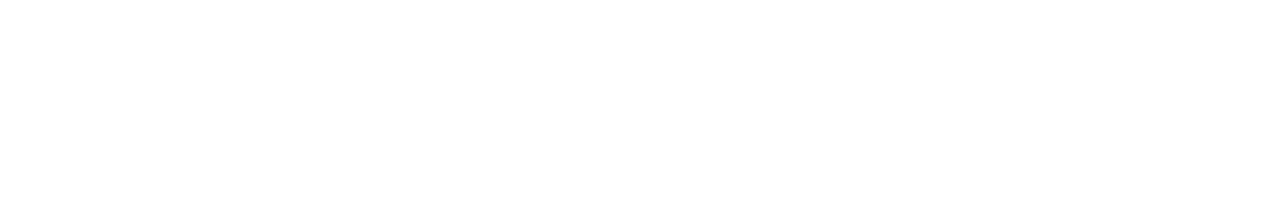
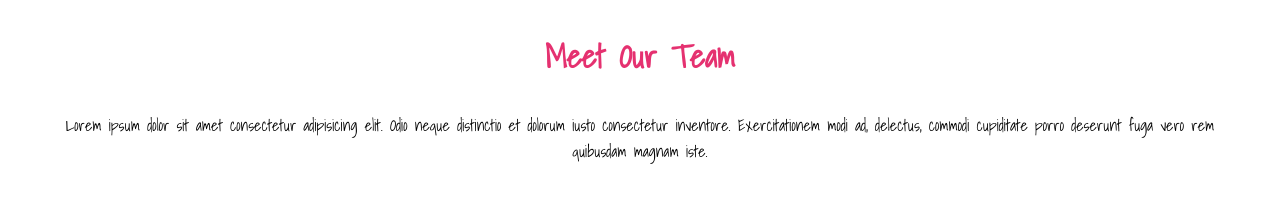
Before and after one commit to AlessandroRamoni/html-css-float-cards, a plain HTML site: page css/index.html in a window 1280 px wide. Drawn offline with Linux system fonts and the light colour scheme.

Commit message:
create header and article

```diff
--- a/css/index.html
+++ b/css/index.html
@@ -5,12 +5,23 @@
     <meta charset="UTF-8">
     <meta http-equiv="X-UA-Compatible" content="IE=edge">
     <meta name="viewport" content="width=device-width, initial-scale=1.0">
+    <link rel="preconnect" href="https://fonts.googleapis.com">
+    <link rel="preconnect" href="https://fonts.gstatic.com" crossorigin>
+    <link href="https://fonts.googleapis.com/css2?family=Shadows+Into+Light&display=swap" rel="stylesheet">
     <link rel="stylesheet" href="./style.css">
     <title>Meet Out Team</title>
 </head>
 
 <body>
-
+    <header>
+        <h1>Meet Our Team</h1>
+    </header>
+    <article>
+        <p>Lorem ipsum dolor sit amet consectetur adipisicing elit. Odio neque distinctio et dolorum iusto consectetur
+            inventore. Exercitationem modi ad, delectus, commodi cupiditate porro deserunt fuga vero rem quibusdam
+            magnam iste.</p>
+    </article>
+    <div class="container"></div>
 </body>
 
 </html>
--- a/css/style.css
+++ b/css/style.css
@@ -1,5 +1,20 @@
 *{
     padding: 0;
-    margin: 0;
+    margin: 0 auto;
     box-sizing: border-box;
 }
+
+body{
+    font-family: 'Shadows Into Light', cursive;
+    max-width: 1200px;
+    text-align: center;
+}
+
+header > h1{
+    color: #e53170;
+    margin-top: 30px;
+}
+
+article > p{
+    margin-top: 30px;
+}
```
